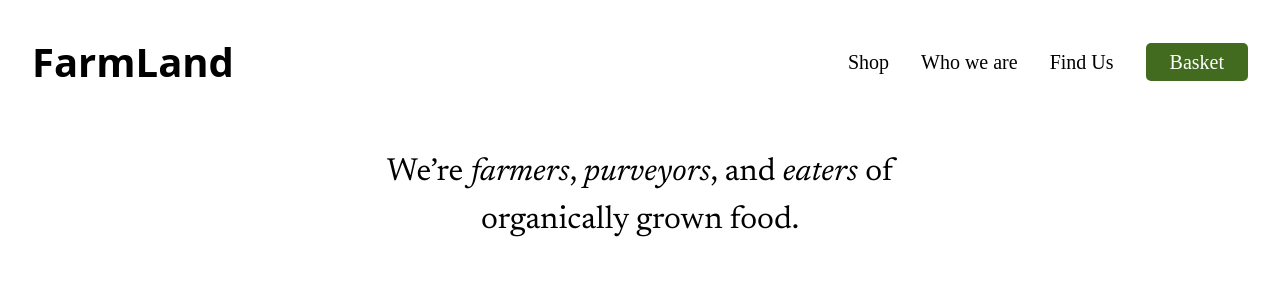
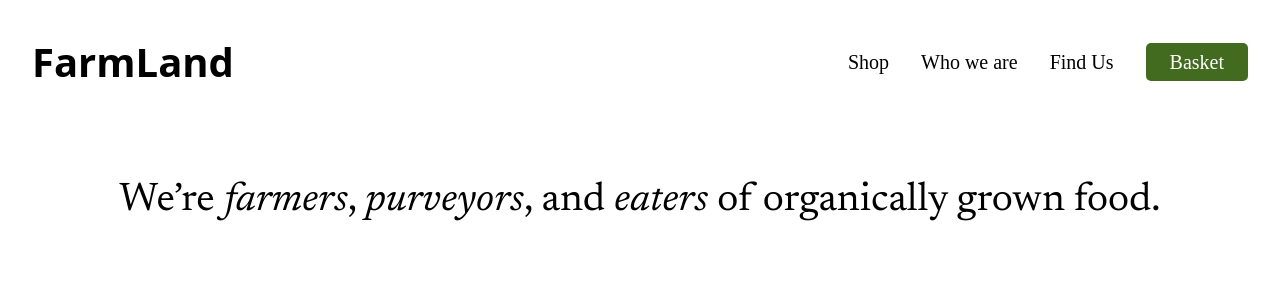
Before and after one commit to Ayoroq/farmLand, a React (Vite) app: page / in a window 1280 px wide. Shown: the top 300 px of the page. Built offline with nearby package versions, Linux system fonts and the light colour scheme; a web font is replaced by a local one.

Commit message:
Added smoother animation for the show animation

```diff
--- a/src/App.module.css
+++ b/src/App.module.css
@@ -8,12 +8,3 @@
   min-height: 100vh;
   height: 100%;
 }
-
-/* Hide scrollbar globally */
-html {
-  overflow: hidden;
-}
-
-body {
-  overflow: hidden;
-}
--- a/src/pages/Home/Home.jsx
+++ b/src/pages/Home/Home.jsx
@@ -1,10 +1,11 @@
-import style from "./Home.module.css";
+import styles from "./Home.module.css";
 
 export default function Home() {
-  return (<>
-    <main className={style.main}>
-      <h1 className={style.title}>We’re <span className={style.italic}>farmers</span>, <span className={style.italic}>purveyors</span>, and <span className={style.italic}>eaters</span> of <br/>organically grown food.</h1>
+  return (
+    <main className={styles.main}>
+      <h1 className={styles.title}>
+        We’re <em className={styles.italic}>farmers</em>, <em className={styles.italic}>purveyors</em>, and <em className={styles.italic}>eaters</em> of organically grown food.
+      </h1>
     </main>
-    </>
   );
 }
--- a/src/pages/Home/Home.module.css
+++ b/src/pages/Home/Home.module.css
@@ -1,6 +1,6 @@
 .main {
-  height: 100vh;
-  overflow: hidden;
+  min-height: 100vh;
+  overflow-y: auto; /* Allows vertical scrolling if content overflows */
   /* background: linear-gradient(#a8e063, #56ab2f); */
 }
 .title {
@@ -9,19 +9,35 @@
   font-optical-sizing: auto;
   font-weight: 400;
   font-style: normal;
-  animation: 3s ease show;
+  max-width: 60ch;
+  margin: 0 auto;
+  padding: 2rem 1rem;
+  line-height: 1.05;
+  font-size: clamp(1.5rem, 4vw, 2.5rem);
+  animation: show 1.2s ease forwards;
 }
 
-.italic{
+.italic {
   font-style: italic;
 }
 
+@media (prefers-reduced-motion: reduce) {
+  .title {
+    animation: none;
+    transition: none;
+  }
+}
+
 @keyframes show {
-    0%{
+  0% {
     opacity: 0;
-        transform: translateY(30px);
+    transform: translateY(0);
   }
-    100%{
+  50% {
+    opacity: 0;
+    transform: translateY(40px);
+  }
+  100% {
     opacity: 1;
     transform: translateY(0);
   }
```
Lines whose indentation alone changed are shown as unchanged.
